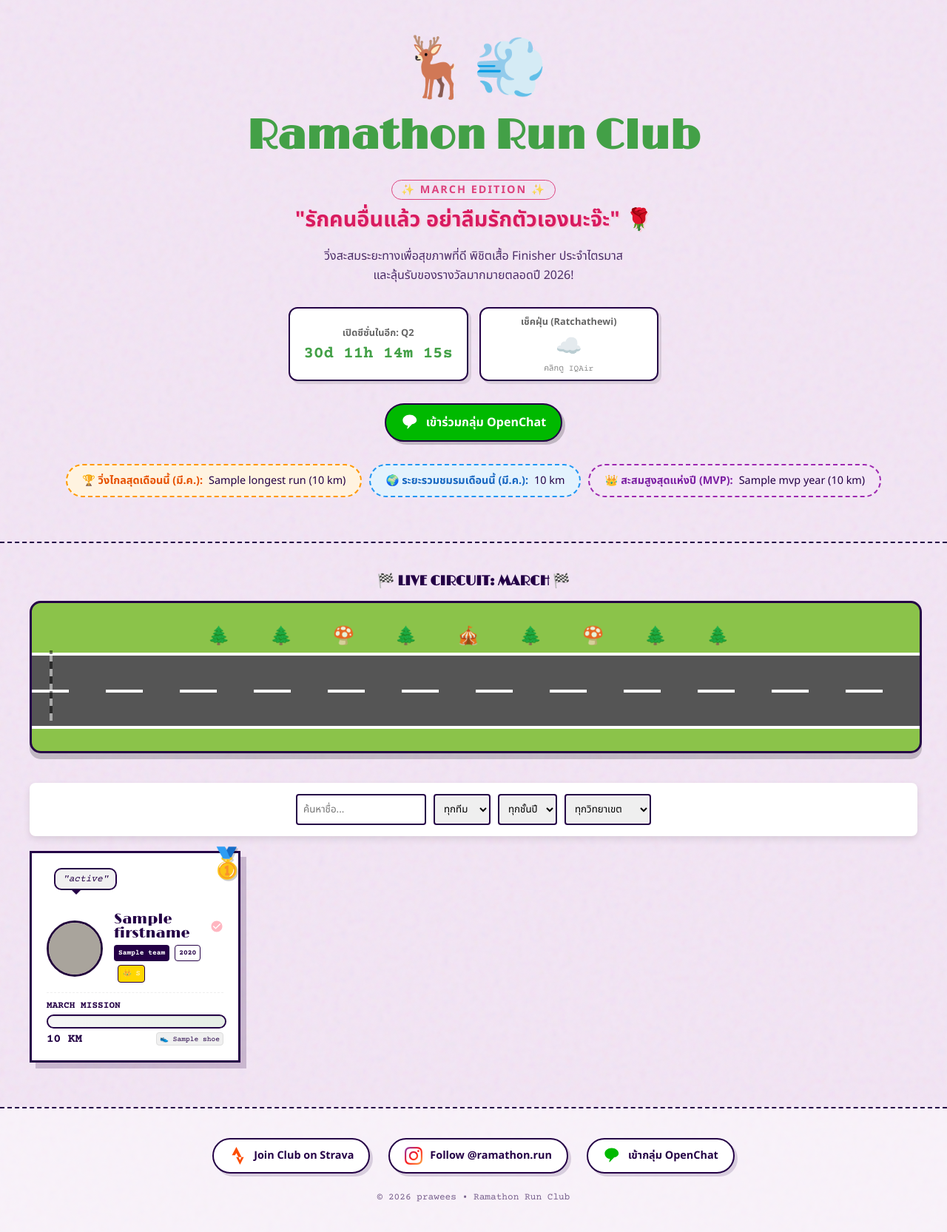
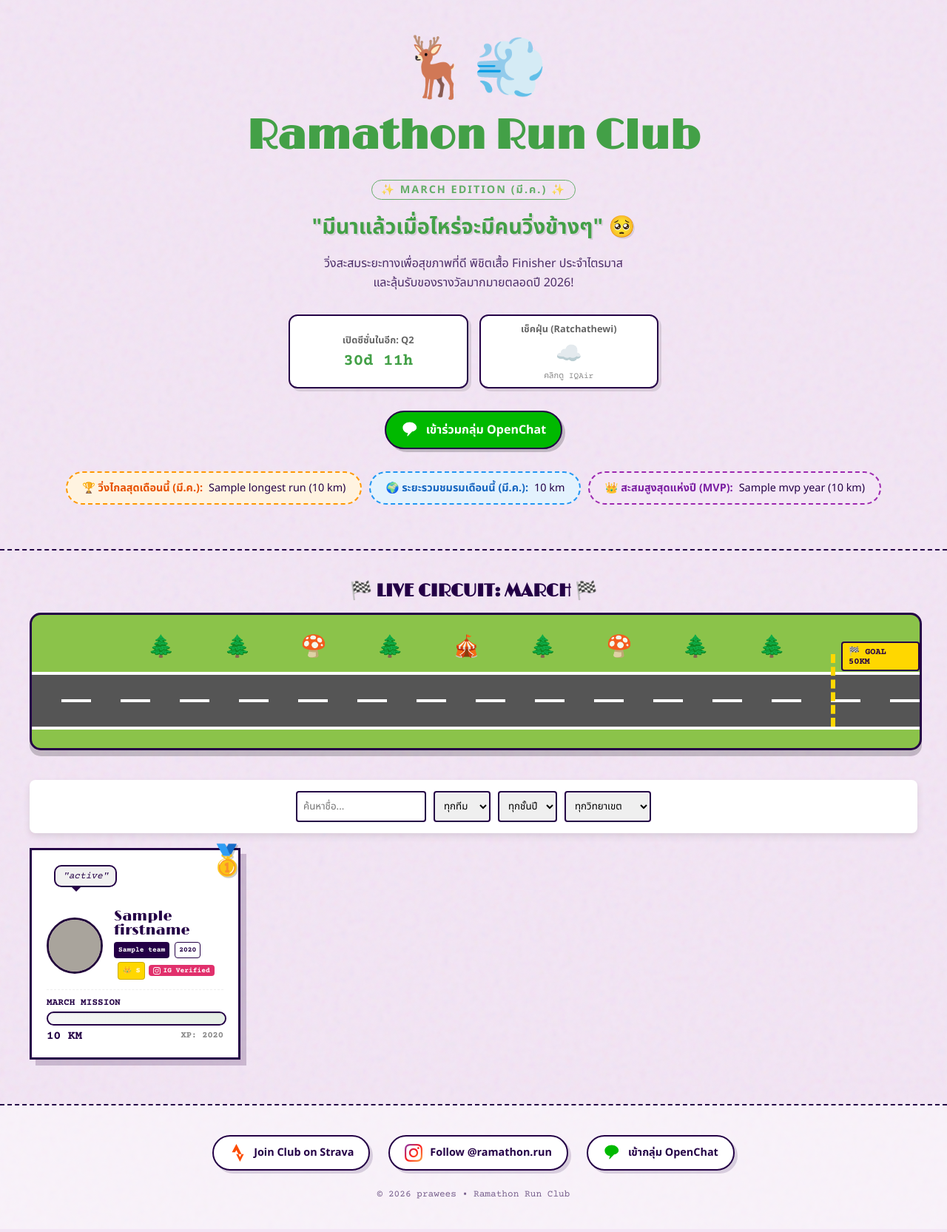
Before and after one commit to prawees/Ramathon-Run-Club, a Flask app: template templates/index.html in a window 1280 px wide. Shown: the part 77-1742 px from the top of the page at 74% size. Run offline with Flask 3, Linux system fonts and the light colour scheme; the template is opened without the code that fills it: most values are stand-ins (such as "Sample title", 1, 10 or a date in 2020); grey boxes are pictures that could not be loaded.

Commit message:
future proof themes for march, trying to bring HOF that works back starting from finishers.html

```diff
--- a/app.py
+++ b/app.py
@@ -178,7 +178,7 @@ def inject_globals():
     now = datetime.datetime.now(tz)
     theme = MONTH_THEMES.get(now.month, MONTH_THEMES[1])
 
-    # [NEW] สุ่มสัตว์และจัดการชื่อเดือน
+    # สุ่มสัตว์และจัดการชื่อเดือน
     random_animal = random.choice(ANIMALS)
     if lang == 'th':
         month_abbr = THAI_MONTHS_ABBR[now.month]
@@ -192,8 +192,8 @@ def inject_globals():
         shirt_active=SHIRT_CAMPAIGN_ACTIVE,
         now_year=now.year, now_month=now.month,
         now_month_name=now.strftime("%B"),
-        now_month_abbr=date_display, # ส่งชื่อเดือนแบบย่อไป
-        random_animal=random_animal, # ส่งสัตว์ที่สุ่มไป
+        now_month_abbr=date_display,
+        random_animal=random_animal,
         theme_color=theme['color'], theme_name=theme['name'],
         campaign_finished=(now > CAMPAIGN_END_DATE)
     )
@@ -218,11 +218,11 @@ def home():
     # Stats Containers
     longest_run_champion = None
     max_single_run = 0
-    total_month_km = 0 # [NEW] สะสมระยะรวมชมรม
+    total_month_km = 0
 
     for uid, data in db.items():
         monthly_dist = (data.get('monthly_stats') or {}).get(current_month_key, 0)
-        total_month_km += monthly_dist # บวกระยะรวม
+        total_month_km += monthly_dist
 
         user_max_run = (data.get('longest_runs') or {}).get(current_month_key, 0)
 
@@ -234,29 +234,26 @@ def home():
         member_display['display_dist'] = monthly_dist
         members.append(member_display)
 
-    # [NEW] หา MVP of the Year
+    # หา MVP of the Year
     mvp_year_data = None
     if members:
-        # Sort by Year Distance to find top
         sorted_by_year = sorted(members, key=lambda x: x.get('dist_year', 0), reverse=True)
         top = sorted_by_year[0]
         if top.get('dist_year', 0) > 0:
             mvp_year_data = {'name': top['firstname'], 'dist': top.get('dist_year', 0), 'pic': top['profile']}
 
-    # Main Sort for Leaderboard: Month Descending, then Total Year Descending
+    # Main Sort for Leaderboard: Month Descending, then Total Year Descending (Tie Breaker)
     members.sort(key=lambda x: (x['display_dist'], x.get('dist_year', 0)), reverse=True)
 
     lang = session.get('lang', 'th')
     aqi_data = get_aqi(lang)
 
-    # [NEW] รวมสถิติทั้งหมดไว้ในตัวแปรเดียว เพื่อป้องกันการสับสน
     fun_stats = {
         'longest_run': longest_run_champion,
         'club_total': total_month_km,
         'mvp_year': mvp_year_data
     }
 
-    # เปลี่ยนจาก fun_fact เป็น fun_stats ใน template ด้วย
     return render_template('index.html', members=members, aqi=aqi_data, fun_stats=fun_stats)
 
 @app.route('/profile')
@@ -422,19 +419,27 @@ def finishers_canvas(year, month):
     try:
         db = load_db()
         badge_key = f"{year}-{month:02d}"
+
+        # 1. Filter: Qualified finishers
         finishers = []
         for u in db.values():
             m_stats = u.get('monthly_stats', {})
+            # Jan 2026 Fallback Calculation
             if year == 2026 and month == 1 and badge_key not in m_stats:
                 feb_dist = m_stats.get('2026-02', 0)
                 total_dist = u.get('dist_year', 0)
                 jan_calc = total_dist - feb_dist
-                if jan_calc > 0: m_stats[badge_key] = jan_calc
+                if jan_calc > 0:
+                    m_stats[badge_key] = jan_calc
 
             dist = m_stats.get(badge_key, 0)
-            if dist >= 50: finishers.append(u)
+            if dist >= 50:
+                finishers.append(u)
 
+        # 2. SORT BY TOTAL XP (Legend Status)
         finishers.sort(key=lambda x: x.get('dist_year', 0), reverse=True)
+
+        # 3. Prepare data for template
         ranked_finishers = []
         for i, f in enumerate(finishers):
             f_data = f.copy()
@@ -444,7 +449,14 @@ def finishers_canvas(year, month):
             ranked_finishers.append(f_data)
 
         hist_theme = MONTH_THEMES.get(month, MONTH_THEMES[1])
-        return render_template('finishers.html', finishers=ranked_finishers, year=year, month_name=calendar.month_name[month], badge_key=badge_key, hist_theme=hist_theme)
-    except Exception as e: return f"Error: {str(e)}", 500
+
+        return render_template('finishers.html',
+                               finishers=ranked_finishers,
+                               year=year,
+                               month_name=calendar.month_name[month],
+                               badge_key=badge_key,
+                               hist_theme=hist_theme)
+    except Exception as e:
+        return f"Error generating page: {str(e)}", 500
 
 if __name__ == '__main__': app.run(debug=True)
--- a/templates/index.html
+++ b/templates/index.html
@@ -11,7 +11,10 @@
 
     .team-badge { font-size: 0.6rem; font-weight: bold; background: var(--ink); color: white; padding: 2px 6px; border-radius: 4px; display: inline-flex; align-items: center; height: 18px; }
     .year-badge { font-size: 0.6rem; font-weight: bold; background: white; border: 1px solid var(--ink); color: var(--ink); padding: 1px 5px; border-radius: 4px; margin-left: 2px; display: inline-flex; align-items: center; height: 18px; }
-    .rank-badge-small { font-size: 0.6rem; border: 1px solid var(--ink); padding: 2px 6px; border-radius: 4px; margin-left: 5px; display: inline-flex; align-items: center; height: 18px; }
+
+    /* CLASS RANK BADGE */
+    .rank-badge-small { font-size: 0.6rem; border: 1px solid rgba(0,0,0,0.2); padding: 2px 6px; border-radius: 4px; margin-left: 5px; display: inline-flex; align-items: center; height: 18px; color: white; font-weight: bold; }
+
     .countdown-box { background: var(--purple); color: white; padding: 10px; border-radius: 8px; display: inline-block; margin-top: 15px; border: 2px solid var(--ink); box-shadow: 4px 4px 0 rgba(0,0,0,0.2); }
 
     .slogan-box { margin: 25px 0 15px 0; }
@@ -51,7 +54,7 @@
     .btn-green { background: #00B900; color: white; text-decoration: none; padding: 12px 20px; border-radius: 50px; font-weight: bold; font-family: 'Noto Sans Thai'; display: inline-flex; align-items: center; gap: 10px; box-shadow: 4px 4px 0 rgba(0,0,0,0.2); transition: transform 0.2s; border: 2px solid var(--ink); margin-top: 10px; }
     .btn-green:hover { transform: translateY(-3px); }
 
-    /* [NEW] Stats Box Styles */
+    /* Stats Box Styles */
     .fun-stats-container {
         display: flex; flex-wrap: wrap; justify-content: center; gap: 10px; margin-top: 30px;
     }
@@ -68,62 +71,80 @@
     .stat-bubble.blue .stat-label { color: #1565C0; }
     .stat-bubble.purple .stat-label { color: #7B1FA2; }
 
-    /* [NEW] Interactive Race Track Styles */
+    /* FUN INTERACTIVE MINIMAP STYLES */
     .track-container {
         width: 100%;
-        height: 100px;
-        background: #e0e0e0;
+        height: 180px;
+        background: #8BC34A; /* Grass green background */
         border: 3px solid var(--ink);
-        border-radius: 50px;
+        border-radius: 15px;
         position: relative;
         overflow: hidden;
-        box-shadow: inset 0 5px 10px rgba(0,0,0,0.1);
-        background-image: repeating-linear-gradient(90deg, transparent 0, transparent 40px, #ccc 40px, #ccc 50px);
+        box-shadow: 0 8px 0 rgba(0,0,0,0.2);
+        margin-bottom: 40px;
+    }
+    .track-scenery {
+        position: absolute; top: 25px; width: 100%; text-align: center; font-size: 1.8rem; opacity: 0.9; letter-spacing: 25px; white-space: nowrap; overflow: hidden;
     }
     .track-road {
-        position: relative;
-        width: 100%;
-        height: 100%;
-        display: flex;
-        align-items: flex-end;
-        padding-bottom: 15px;
+        position: absolute; bottom: 25px; left: 0; width: 100%; height: 70px;
+        background: #555;
+        border-top: 4px solid #fff;
+        border-bottom: 4px solid #fff;
+        display: flex; align-items: center;
+        background-image: linear-gradient(90deg, transparent 50%, #fff 50%);
+        background-size: 80px 4px;
+        background-repeat: repeat-x;
+        background-position: center;
+    }
+    .track-goal-line {
+        position: absolute; height: 140%; bottom: 0;
+        border-left: 6px dashed var(--gold);
+        z-index: 0;
+    }
+    .goal-flag {
+        background: var(--gold); color: var(--ink); padding: 4px 8px; font-size: 0.75rem; font-weight: bold;
+        border-radius: 4px; margin-left: 8px; margin-top: -25px; border: 2px solid var(--ink); display: inline-block;
     }
     .track-runner {
-        position: absolute;
-        bottom: 20px;
-        transition: left 1s ease-in-out;
-        transform: translateX(-50%);
-        cursor: pointer;
+        position: absolute; top: 50%; transform: translate(-50%, -50%);
+        cursor: pointer; transition: left 1s ease-in-out;
     }
     .track-runner img {
-        width: 40px;
-        height: 40px;
-        border-radius: 50%;
-        border: 2px solid white;
-        box-shadow: 2px 2px 5px rgba(0,0,0,0.3);
-        transition: transform 0.2s;
+        width: 45px; height: 45px; border-radius: 50%;
+        border: 2px solid white; box-shadow: 0 4px 6px rgba(0,0,0,0.4);
+        transition: transform 0.2s cubic-bezier(0.175, 0.885, 0.32, 1.275);
+        background: #eee;
     }
-    .track-runner:hover img {
-        transform: scale(1.5) translateY(-10px);
-        z-index: 999;
-        border-color: var(--purple);
+    .track-runner:hover img { transform: scale(1.4) translateY(-8px); z-index: 999; border-color: var(--purple); }
+
+    .runner-bubble {
+        visibility: hidden; opacity: 0;
+        position: absolute; bottom: 55px; left: 50%; transform: translateX(-50%) translateY(10px);
+        background: var(--ink); color: white;
+        padding: 6px 12px; border-radius: 8px;
+        font-size: 0.75rem; text-align: center; white-space: nowrap;
+        z-index: 1000; transition: all 0.2s ease;
+        box-shadow: 0 5px 15px rgba(0,0,0,0.3);
+        border: 2px solid white; pointer-events: none;
     }
-    .track-goal-line {
-        position: absolute;
-        height: 100%;
-        border-left: 4px dashed var(--gold);
-        top: 0;
-        opacity: 0.7;
+    .bubble-arrow {
+        position: absolute; bottom: -6px; left: 50%; margin-left: -6px;
+        width: 0; height: 0;
+        border-left: 6px solid transparent; border-right: 6px solid transparent;
+        border-top: 6px solid var(--ink);
     }
-    .goal-flag {
-        background: var(--gold);
-        color: var(--ink);
-        padding: 2px 5px;
-        font-size: 0.7rem;
-        font-weight: bold;
-        border-radius: 4px;
-        margin-left: 5px;
-        margin-top: 10px;
+    .track-runner:hover .runner-bubble {
+        visibility: visible; opacity: 1; transform: translateX(-50%) translateY(0);
+    }
+
+    /* Highlight for Logged-in User */
+    .track-runner.is-me img {
+        border: 3px solid #00FF00; box-shadow: 0 0 15px #00FF00;
+        transform: scale(1.1) translate(-40%, -40%);
+    }
+    .track-runner.is-me .runner-bubble {
+        visibility: visible; opacity: 1; transform: translateX(-50%) translateY(0); border-color: #00FF00;
     }
 
     @media (max-width: 480px) {
@@ -140,12 +161,12 @@
     <h1 style="font-family:'Limelight', 'Noto Sans Thai'; font-size: 3.5rem; margin:0; color: var(--purple);">{{ text.title }}</h1>
 
     <div class="slogan-box">
-        <div style="font-family: 'Noto Sans Thai', sans-serif; font-weight: bold; color: #D81B60; letter-spacing: 2px; font-size: 0.9rem; text-transform: uppercase; margin-bottom: 5px; opacity: 0.8; border: 1px solid #D81B60; display: inline-block; padding: 2px 12px; border-radius: 20px;">
-            ✨ {{ now_month_name }} EDITION ✨
+        <div style="font-family: 'Noto Sans Thai', sans-serif; font-weight: bold; color: var(--purple); letter-spacing: 2px; font-size: 0.9rem; text-transform: uppercase; margin-bottom: 5px; opacity: 0.8; border: 1px solid var(--purple); display: inline-block; padding: 2px 12px; border-radius: 20px;">
+            ✨ {{ now_month_name }} EDITION {{ now_month_abbr }} ✨
         </div>
 
-        <h2 style="font-family: 'Noto Sans Thai'; color: #D81B60; margin: 0; font-size: 1.8rem; font-weight: bold; text-shadow: 2px 2px 0px rgba(255, 182, 193, 0.5);">
-            "รักคนอื่นแล้ว อย่าลืมรักตัวเองนะจ๊ะ" 🌹
+        <h2 style="font-family: 'Noto Sans Thai'; color: var(--purple); margin: 0; font-size: 1.8rem; font-weight: bold; text-shadow: 2px 2px 0px rgba(0,0,0,0.1); margin-top: 10px;">
+            "มีนาแล้วเมื่อไหร่จะมีคนวิ่งข้างๆ" 🥺
         </h2>
     </div>
 
@@ -197,8 +218,8 @@
 
 </div>
 
-<div style="max-width: 1200px; margin: 0 auto 40px auto; padding: 0 15px;">
-    <h3 style="font-family: 'Limelight'; color: var(--ink); text-align: center; margin-bottom: 15px; text-transform: uppercase;">
+<div style="max-width: 1200px; margin: 0 auto; padding: 0 15px;">
+    <h3 style="font-family: 'Limelight'; color: var(--ink); text-align: center; margin-bottom: 15px; text-transform: uppercase; font-size: 1.5rem;">
         🏁 LIVE CIRCUIT: {{ now_month_name }} 🏁
     </h3>
 
@@ -206,29 +227,27 @@
         <div class="track-scenery">🌲 🌲 🍄 🌲 🎪 🌲 🍄 🌲 🌲</div>
 
         <div class="track-road">
-            <div class="track-line start-line"></div>
-
             {% set max_dist = members[0].display_dist if members and members[0].display_dist > 50 else 50 %}
-            <div class="track-goal-line" style="left: {{ (50 / max_dist * 100)|round|int }}%;">
-                <div class="goal-flag">🏁 GOAL</div>
+            <div class="track-goal-line" style="left: {{ (50 / max_dist * 90)|round|int }}%;">
+                <div class="goal-flag">🏁 GOAL 50KM</div>
             </div>
 
             {% for m in members %}
                 {% if m.display_dist > 0 %}
-                {% set position_pct = (m.display_dist / max_dist) * 95 %}
+                {% set position_pct = (m.display_dist / max_dist) * 90 %}
                 {% set is_me = (session.get('user_id') == m.strava_id) %}
 
                 <div class="track-runner {% if is_me %}is-me{% endif %}"
-                     style="left: {{ position_pct }}%; z-index: {{ 10000 if is_me else (m.display_dist * 10)|int }};">
+                     style="left: {{ position_pct }}%; z-index: {{ 1000 - loop.index }};">
 
                     <img src="{{ m.profile or url_for('static', filename='orange.png') }}"
                          onerror="this.onerror=null;this.src='{{ url_for('static', filename='orange.png') }}';">
 
                     <div class="runner-bubble">
-                        <div style="font-weight:bold; color: {{ '#00FF00' if is_me else 'var(--gold)' }};">
+                        <div style="font-weight:bold; color: {{ '#00FF00' if is_me else 'var(--gold)' }}; font-family: 'Noto Sans Thai';">
                             {{ "YOU" if is_me else m.firstname }}
                         </div>
-                        <div style="font-family:'Courier Prime';">{{ m.display_dist|round(1) }}km</div>
+                        <div style="font-family:'Courier Prime';">{{ m.display_dist|round(1) }} KM</div>
                         <div class="bubble-arrow"></div>
                     </div>
                 </div>
@@ -237,88 +256,6 @@
         </div>
     </div>
 </div>
-
-<style>
-    .track-container {
-        width: 100%;
-        height: 200px; /* Increased Height */
-        background: #8BC34A;
-        border: 3px solid var(--ink);
-        border-radius: 15px;
-        position: relative;
-        overflow: hidden;
-        box-shadow: 0 8px 0 rgba(0,0,0,0.2);
-    }
-    .track-scenery {
-        position: absolute; top: 30px; width: 100%; text-align: center; font-size: 1.5rem; opacity: 0.8; letter-spacing: 20px;
-    }
-    .track-road {
-        position: absolute; bottom: 30px; left: 0; width: 100%; height: 80px; /* Thicker road */
-        background: #555;
-        border-top: 4px solid #fff;
-        border-bottom: 4px solid #fff;
-        display: flex; align-items: center;
-        background-image: linear-gradient(90deg, transparent 50%, #fff 50%);
-        background-size: 100px 4px;
-        background-repeat: repeat-x;
-        background-position: center;
-    }
-    .track-line { position: absolute; height: 100%; width: 4px; background: repeating-linear-gradient(0deg, #fff, #fff 10px, #000 10px, #000 20px); opacity: 0.5; }
-    .start-line { left: 2%; }
-
-    .track-goal-line {
-        position: absolute; height: 140%; bottom: 0;
-        border-left: 4px dashed var(--gold);
-        z-index: 0;
-    }
-    .goal-flag {
-        background: var(--gold); color: var(--ink); padding: 2px 6px; font-size: 0.7rem; font-weight: bold;
-        border-radius: 4px; margin-left: 5px; margin-top: 5px; border: 2px solid var(--ink);
-    }
-
-    .track-runner {
-        position: absolute; top: 50%; transform: translate(-50%, -50%);
-        cursor: pointer; transition: left 1s ease-in-out;
-    }
-    .track-runner img {
-        width: 45px; height: 45px; border-radius: 50%;
-        border: 2px solid white; box-shadow: 0 4px 5px rgba(0,0,0,0.4);
-        transition: transform 0.2s cubic-bezier(0.175, 0.885, 0.32, 1.275);
-    }
-    .track-runner:hover img { transform: scale(1.3) translateY(-10px); z-index: 999; border-color: var(--purple); }
-
-    /* Special Style for Logged In User */
-    .track-runner.is-me img {
-        border: 3px solid #00FF00; /* Bright Green Border */
-        box-shadow: 0 0 15px #00FF00; /* Glow Effect */
-        transform: scale(1.1) translate(-50%, -50%); /* Slightly larger by default */
-    }
-    .track-runner.is-me .runner-bubble {
-        visibility: visible; opacity: 1; /* Always show 'You' bubble */
-        transform: translateX(-50%) translateY(0);
-        border-color: #00FF00;
-    }
-
-    .runner-bubble {
-        visibility: hidden; opacity: 0;
-        position: absolute; bottom: 65px; left: 50%; transform: translateX(-50%) translateY(10px);
-        background: var(--ink); color: white;
-        padding: 8px 12px; border-radius: 8px;
-        font-size: 0.75rem; text-align: center; white-space: nowrap;
-        z-index: 1000; transition: all 0.2s ease;
-        box-shadow: 0 5px 15px rgba(0,0,0,0.3);
-        border: 2px solid white;
-    }
-    .bubble-arrow {
-        position: absolute; bottom: -6px; left: 50%; margin-left: -6px;
-        width: 0; height: 0;
-        border-left: 6px solid transparent; border-right: 6px solid transparent;
-        border-top: 6px solid var(--ink);
-    }
-    .track-runner:hover .runner-bubble {
-        visibility: visible; opacity: 1; transform: translateX(-50%) translateY(0);
-    }
-</style>
 
 <div style="max-width: 1200px; margin: 0 auto; padding: 0 15px;">
     <div class="filter-bar" style="border: none; box-shadow: 0 4px 10px rgba(0,0,0,0.1); background: white;">
@@ -345,6 +282,8 @@
 
 <div class="grid" id="leaderboardGrid">
     {% for member in members %}
+
+    {% set level = get_level(member.get('dist_year', 0)) %}
 
     <a href="{{ url_for('public_profile', user_id=member.strava_id) }}" class="card-link leader-card"
        data-name="{{ member.firstname }} {{ member.lastname }}"
@@ -376,25 +315,23 @@
                      class="avatar" loading="lazy">
 
                 <div>
-                    <div style="font-family:'Limelight', 'Noto Sans Thai'; font-size:1.2rem; line-height:1; margin-bottom: 5px; display: flex; align-items: center; gap: 6px;">
-                        {{ member.firstname }}
-                        {% if member.instagram %}
-                        <span title="IG Verified" style="display: flex; align-items: center;">
-                            <svg viewBox="0 0 24 24" fill="#FFB6C1" width="18" height="18"><path d="M12 2C6.48 2 2 6.48 2 12s4.48 10 10 10 10-4.48 10-10S17.52 2 12 2zm-2 15l-5-5 1.41-1.41L10 14.17l7.59-7.59L19 8l-9 9z"/></svg>
-                        </span>
-                        {% endif %}
-                    </div>
+                    <div style="font-family:'Limelight', 'Noto Sans Thai'; font-size:1.2rem; line-height:1; margin-bottom: 5px;">{{ member.firstname }}</div>
 
                     <div style="margin-bottom: 3px; display: flex; flex-wrap: wrap; gap: 5px; align-items: center;">
                         {% if member.team %}<span class="team-badge">{{ member.team }}</span>{% endif %}
                         {% if member.year %}<span class="year-badge">{{ member.year }}</span>{% endif %}
 
-                        {% set m_level = get_level(member.get('dist_year', 0)) %}
-                        <span class="rank-badge-small" style="background: {{ m_level.color }}; color: white; border: 1px solid var(--ink);">
-                            {{ m_level.icon }} {{ m_level.id }}
+                        <span class="rank-badge-small" style="background: {{ level.color }};">
+                            {{ level.icon }} {{ level.id }}
                         </span>
+
+                        {% if member.instagram %}
+                        <span style="font-size: 0.6rem; background: #E1306C; color: white; padding: 2px 6px; border-radius: 4px; display: inline-flex; align-items: center; gap: 3px; font-weight: bold;">
+                            <svg viewBox="0 0 24 24" style="width:10px; height:10px; fill:white;"><path d="M12 2.163c3.204 0 3.584.012 4.85.07 3.252.148 4.771 1.691 4.919 4.919.058 1.265.069 1.645.069 4.849 0 3.205-.012 3.584-.069 4.849-.149 3.225-1.664 4.771-4.919 4.919-1.266.058-1.644.07-4.85.07-3.204 0-3.584-.012-4.849-.07-3.26-.149-4.771-1.699-4.919-4.92-.058-1.265-.07-1.644-.07-4.849 0-3.204.013-3.583.07-4.849.149-3.227 1.664-4.771 4.919-4.919 1.266-.057 1.645-.069 4.849-.069zm0-2.163c-3.259 0-3.667.014-4.947.072-4.358.2-6.78 2.618-6.98 6.98-.059 1.281-.073 1.689-.073 4.948 0 3.259.014 3.668.072 4.948.2 4.358 2.618 6.78 6.98 6.98 1.281.058 1.689.072 4.948.072 3.259 0 3.668-.014 4.948-.072 4.354-.2 6.782-2.618 6.979-6.98.059-1.28.073-1.689.073-4.948 0-3.259-.014-3.667-.072-4.947-.196-4.354-2.617-6.78-6.979-6.98-1.281-.059-1.69-.073-4.949-.073zm0 5.838c-3.403 0-6.162 2.759-6.162 6.162s2.759 6.163 6.162 6.163 6.162-2.759 6.162-6.163c0-3.403-2.759-6.162-6.162-6.162zm0 10.162c-2.209 0-4-1.79-4-4 0-2.209 1.791-4 4-4s4 1.791 4 4c0 2.21-1.791 4-4 4zm6.406-11.845c-.796 0-1.441.645-1.441 1.44s.645 1.44 1.441 1.44c.795 0 1.439-.645 1.439-1.44s-.644-1.44-1.439-1.44z"/></svg>
+                            IG Verified
+                        </span>
+                        {% endif %}
                     </div>
-
                 </div>
             </div>
 
@@ -405,10 +342,10 @@
             </div>
 
             <div style="display: flex; justify-content: space-between; align-items: center;">
-                <div style="font-weight: bold;">{{ member.display_dist|round(1) }} KM</div>
-                {% if member.shoe %}
-                    <div style="font-size: 0.6rem; background: #f0f0f0; padding: 2px 4px; border-radius: 4px; border: 1px solid #ddd;">👟 {{ member.shoe }}</div>
-                {% endif %}
+                <div style="font-weight: bold;">{{ member.display_dist|round(2) }} KM</div>
+                <div style="color:#888; font-size:0.75rem; font-family:'Courier Prime'; font-weight:bold;">
+                    XP: {{ member.dist_year|round|int }}
+                </div>
             </div>
         </div>
     </a>
@@ -426,9 +363,7 @@
         var distance = countDownDate - now;
         var days = Math.floor(distance / (1000 * 60 * 60 * 24));
         var hours = Math.floor((distance % (1000 * 60 * 60 * 24)) / (1000 * 60 * 60));
-        var minutes = Math.floor((distance % (1000 * 60 * 60)) / (1000 * 60));
-        var seconds = Math.floor((distance % (1000 * 60)) / 1000);
-        document.getElementById("countdown").innerHTML = days + "d " + hours + "h " + minutes + "m " + seconds + "s";
+        document.getElementById("countdown").innerHTML = days + "d " + hours + "h";
     }, 1000);
 
     function filterLeaderboard() {
@@ -454,11 +389,10 @@
         });
     }
 
-    // SUBTLE RAIN SCRIPT (Only runs here, ONCE)
+    // SUBTLE RAIN SCRIPT (Runs only once)
     function createRain() {
         const container = document.body;
-        // [NEW] เพิ่มสัตว์เข้าไปในฝน
-        const emojis = ['❤️', '🏃', '{{ random_animal }}', '🌸'];
+        const emojis = ['🏃', '{{ random_animal }}'];
         const count = 10;
 
         for (let i = 0; i < count; i++) {
```
Also changed, not shown: templates/finishers.html (+72 -27 lines).
